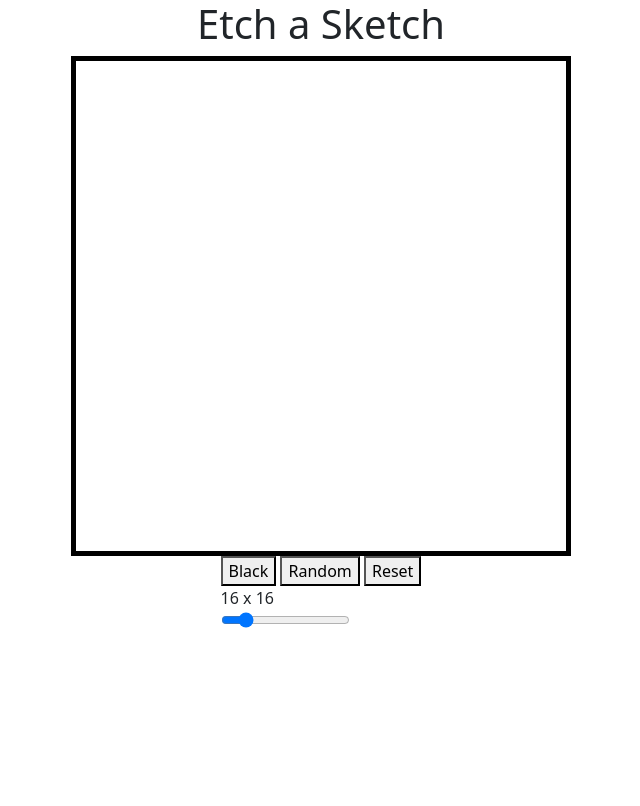
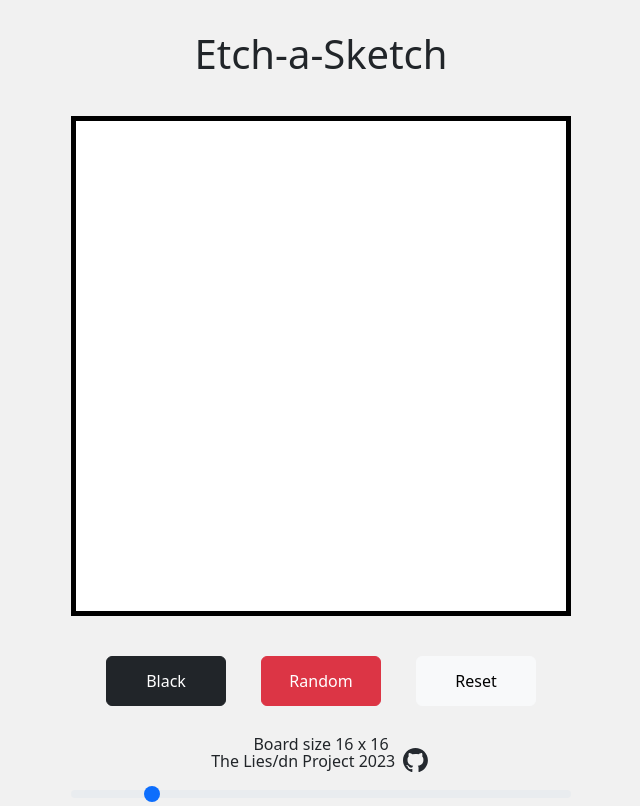
Before and after one commit to Liesdn/odin-sketch, a plain HTML site: page index.html in a window 1280 px wide. Shown: the whole page, without its empty margins (319-959 px from the left). Drawn offline with nearby package versions, Linux system fonts and the light colour scheme.

Commit message:
Finish everything

```diff
--- a/index.html
+++ b/index.html
@@ -3,21 +3,27 @@
     <head>
         <meta charset="utf-8">
         <meta name="viewport" content="width=device-width, initial-scale=1.0">
+        <link href="https://cdn.jsdelivr.net/npm/bootstrap@5.3.0-alpha2/dist/css/bootstrap.min.css" rel="stylesheet" integrity="sha384-aFq/bzH65dt+w6FI2ooMVUpc+21e0SRygnTpmBvdBgSdnuTN7QbdgL+OapgHtvPp" crossorigin="anonymous">
         <link rel="stylesheet" href="style.css">
-        <link href="https://cdn.jsdelivr.net/npm/bootstrap@5.3.0-alpha2/dist/css/bootstrap.min.css" rel="stylesheet" integrity="sha384-aFq/bzH65dt+w6FI2ooMVUpc+21e0SRygnTpmBvdBgSdnuTN7QbdgL+OapgHtvPp" crossorigin="anonymous">
-        <title>Odin Sketch</title>
+
+        <title>Odin Etch-a-Sketch</title>
     </head>
     <body>
         <div class="header">
-            <h1>Etch a Sketch</h1>
+            <h1>Etch-a-Sketch</h1>
         </div>
         <div class="board"></div>
         <div class="footer">
-            <button id="blackBtn" onclick="setColor('black')">Black</button>
-            <button id="randomBtn" onclick="setColor('random')">Random</button>
-            <button id="resetBtn">Reset</button>
-            <div id="sizeValue" class="size-value">16 x 16</div>
-            <input id="sizeSlider" type="range" value="16" min="1" max="100" />
+            <div class="buttons">
+                <button id="blackBtn" class="btn btn-dark" onclick="setColor('black')">Black</button>
+                <button id="randomBtn" class="btn btn-danger" onclick="setColor('random')">Random</button>
+                <button id="resetBtn" class="btn btn-light">Reset</button>
+            </div>
+            <div id="sizeValue" class="size-value">Board size 16 x 16</div>
+            <input id="sizeSlider" class="form-range" type="range" value="16" min="1" max="100" />
+        </div>
+        <div class="link">
+            <a href="https://github.com/Liesdn/odin-sketch">The Lies/dn Project 2023<img class="gitimg" src="github-mark.svg"></a>
         </div>
 
         <script src="main.js"></script>
--- a/main.js
+++ b/main.js
@@ -10,9 +10,17 @@ const board = document.querySelector('.board');
 
 
 // I don't know why this works, I copied it from someone else
-let mouseDown = false
-document.body.onmousedown = () => (mouseDown = true);
-document.body.onmouseup = () => (mouseDown = false);
+// let mouseDown = false
+// document.body.onmousedown = () => (mouseDown = true);
+// document.body.onmouseup = () => (mouseDown = false);
+
+// Another method I found that works and I understand it better so I use this
+let click = false;
+document.querySelector('body').addEventListener('click', function(e){
+   if(e.target.tagName != 'BUTTON'){
+       click = !click;
+   }
+})
 
 resetBtn.onclick =  () => resetBoard();
 sizeSlider.onmousemove = (e) => updateSizeValue(e.target.value)
@@ -31,7 +39,7 @@ function changeSize(value){
 }
 
 function updateSizeValue(value){
-    sizeValue.innerHTML = `${value} x ${value}`
+    sizeValue.innerHTML = `Board size ${value} x ${value}`
 }
 
 
@@ -57,8 +65,20 @@ function makeBoard(size){
     }
 }
 
+// function changeColor(e){
+//     if (e.type === 'mouseover' && !mouseDown) return
+//     if (color == 'random') {
+//         const randomR = Math.floor(Math.random() * 256)
+//         const randomG = Math.floor(Math.random() * 256)
+//         const randomB = Math.floor(Math.random() * 256)
+//         e.target.style.backgroundColor = `rgb(${randomR}, ${randomG}, ${randomB})`
+//     } else {
+//         e.target.style.backgroundColor = 'black'
+//         }
+// }
+
 function changeColor(e){
-    if (e.type === 'mouseover' && !mouseDown) return
+   if(click){
        if (color == 'random') {
            const randomR = Math.floor(Math.random() * 256)
            const randomG = Math.floor(Math.random() * 256)
@@ -66,6 +86,7 @@ function changeColor(e){
            e.target.style.backgroundColor = `rgb(${randomR}, ${randomG}, ${randomB})`
        } else {
            e.target.style.backgroundColor = 'black'
+           }
    }
 }
 
--- a/style.css
+++ b/style.css
@@ -2,11 +2,69 @@ body {
     display: flex;
     align-items: center;
     flex-direction: column;
+    background-color: #f1f1f1;
 }
 
+
+.header {
+    margin: 30px;
+}
 .board {
     display: grid;
     border: 5px solid black;
     height: 500px;
     width: 500px;
+    background-color: #fff;
 }
+
+.footer {
+    text-align: center;
+    display: flex;
+    flex-direction: column;
+    height: 150px;
+    justify-content: space-between;
+    margin-top: 40px;
+}
+
+a {
+    text-decoration: none;
+    color: inherit;
+}
+
+.link {
+    position: absolute;
+    bottom: 10px;
+    left: 0;
+    display: flex;
+    align-items: center;
+    justify-content: center;
+    gap: 10px;
+    width: 100%;
+    padding: 10px;
+}
+
+.gitimg {
+    max-height: 30px;
+    padding: 3px;
+    margin-bottom: 5px;
+    margin-left: 5px;
+}
+
+.buttons {
+    display: flex;
+    justify-content: space-evenly;
+    width: 500px;
+}
+
+button {
+    height: 50px;
+    width: 120px;
+}
+
+#blackBtn, #randomBtn, #resetBtn {
+    transition: all 0.1s;
+}
+
+button:hover {
+    transform: scale(1.15);
+}
```
Also changed, not shown: github-mark.svg (added). Lines whose indentation alone changed are shown as unchanged.
